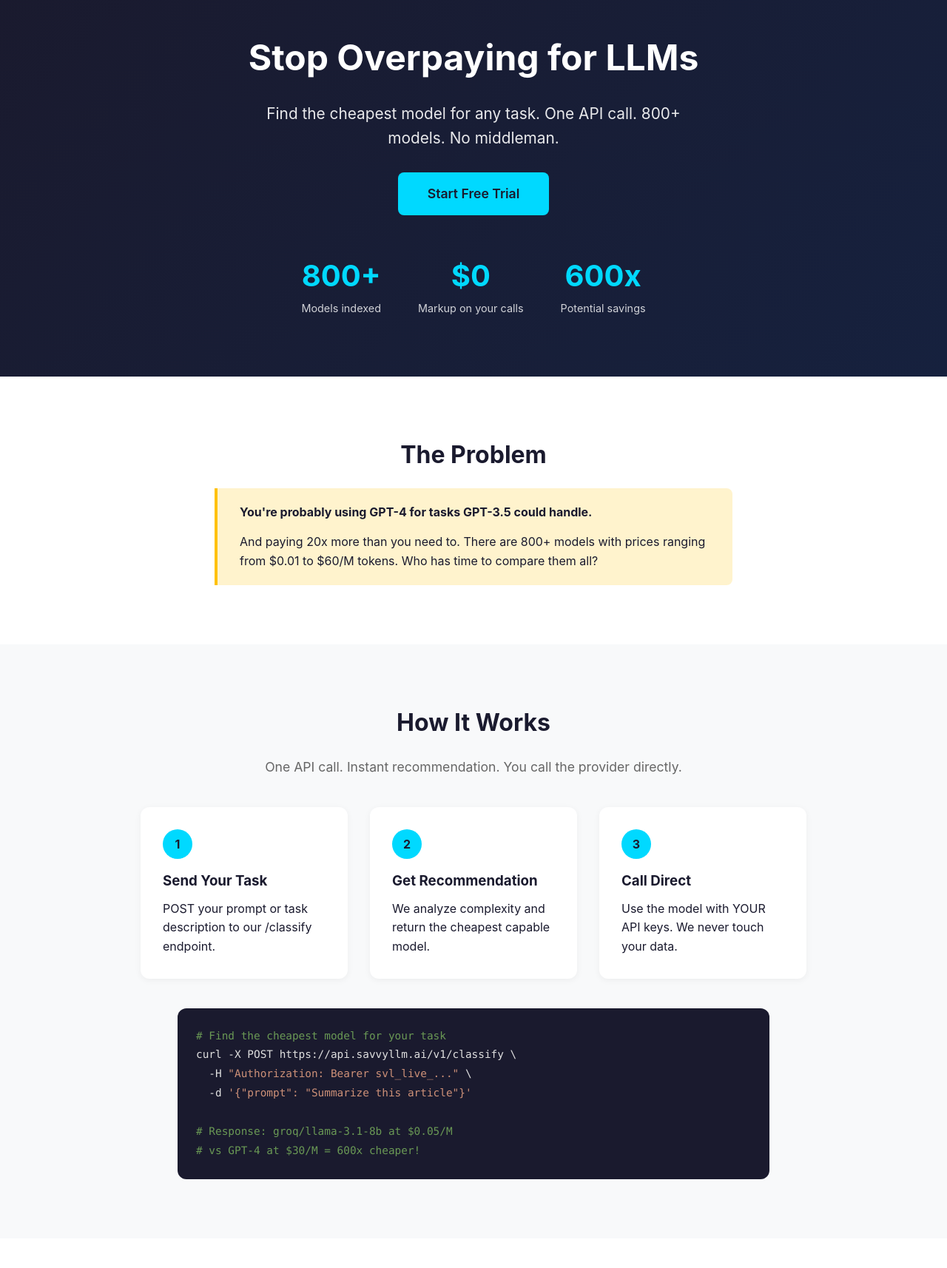
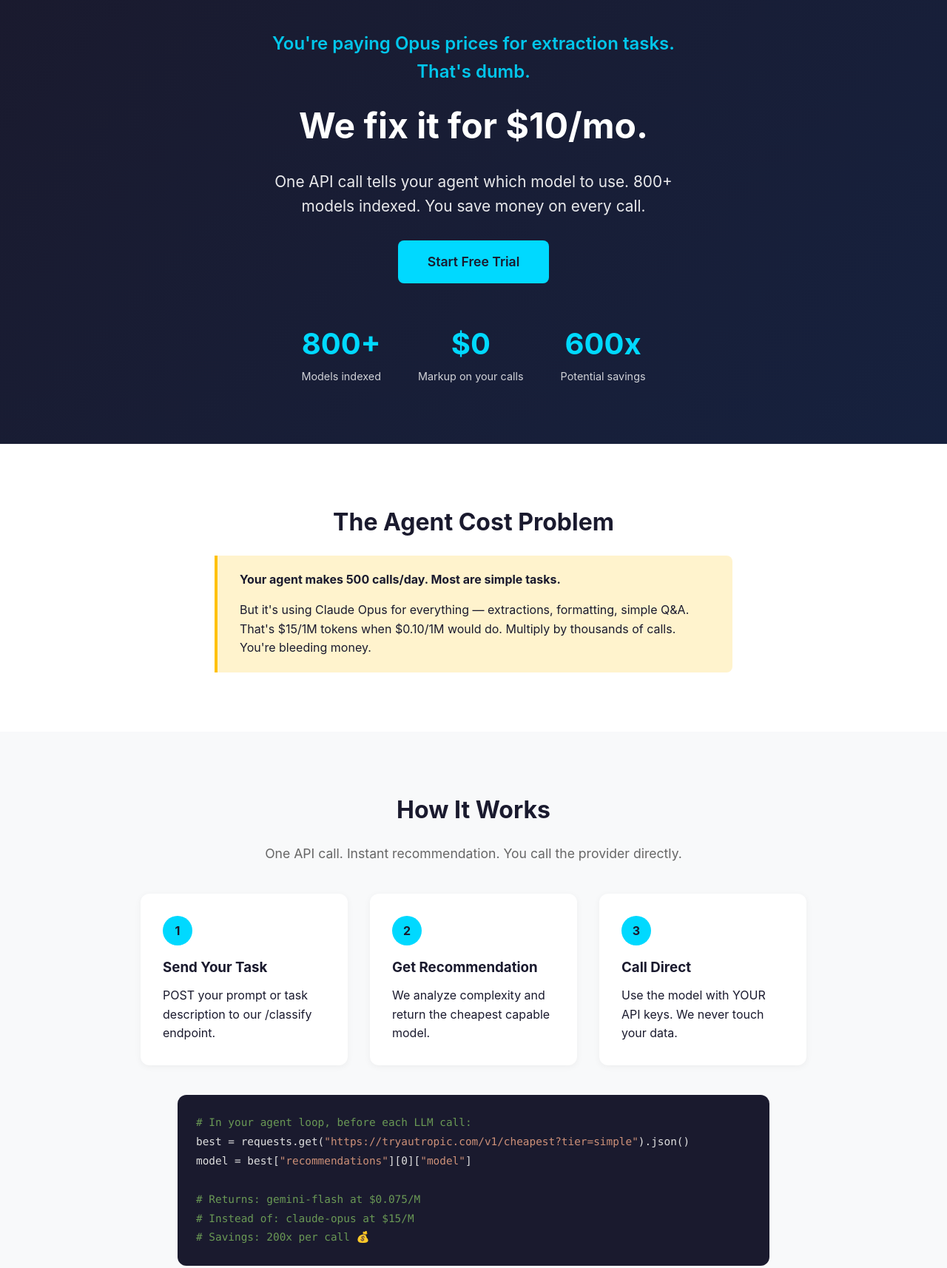
Before and after one commit to tlkc888-Jenkins/llm-arbitrage-api, a website: page marketing/index.html in a window 1280 px wide. Shown: the part 40-1754 px from the top of the page at 74% size. Drawn offline with Linux system fonts and the light colour scheme.

Commit message:
Sharpen messaging: 'Opus prices for extraction tasks. That's dumb.'

```diff
--- a/marketing/index.html
+++ b/marketing/index.html
@@ -26,6 +26,12 @@
             font-size: 3rem;
             margin-bottom: 20px;
             font-weight: 700;
+        }
+        .hero .tagline {
+            font-size: 1.5rem;
+            color: #00d9ff;
+            margin-bottom: 15px;
+            font-weight: 600;
         }
         .hero p {
             font-size: 1.3rem;
@@ -215,8 +221,9 @@
 <body>
     <section class="hero">
         <div class="container">
-            <h1>Stop Overpaying for LLMs</h1>
-            <p>Find the cheapest model for any task. One API call. 800+ models. No middleman.</p>
+            <p class="tagline">You're paying Opus prices for extraction tasks. That's dumb.</p>
+            <h1>We fix it for $10/mo.</h1>
+            <p>One API call tells your agent which model to use. 800+ models indexed. You save money on every call.</p>
             <a href="#pricing" class="cta-button">Start Free Trial</a>
             <div class="hero-stats">
                 <div class="stat">
@@ -237,10 +244,10 @@
 
     <section class="problem">
         <div class="container">
-            <h2>The Problem</h2>
+            <h2>The Agent Cost Problem</h2>
             <div class="problem-box">
-                <p><strong>You're probably using GPT-4 for tasks GPT-3.5 could handle.</strong></p>
-                <p style="margin-top: 15px;">And paying 20x more than you need to. There are 800+ models with prices ranging from $0.01 to $60/M tokens. Who has time to compare them all?</p>
+                <p><strong>Your agent makes 500 calls/day. Most are simple tasks.</strong></p>
+                <p style="margin-top: 15px;">But it's using Claude Opus for everything — extractions, formatting, simple Q&A. That's $15/1M tokens when $0.10/1M would do. Multiply by thousands of calls. You're bleeding money.</p>
             </div>
         </div>
     </section>
@@ -267,12 +274,12 @@
                 </div>
             </div>
             <div class="code-example">
-                <span class="code-comment"># Find the cheapest model for your task</span><br>
-                curl -X POST https://api.savvyllm.ai/v1/classify \<br>
-                &nbsp;&nbsp;-H <span class="code-string">"Authorization: Bearer svl_live_..."</span> \<br>
-                &nbsp;&nbsp;-d <span class="code-string">'{"prompt": "Summarize this article"}'</span><br><br>
-                <span class="code-comment"># Response: groq/llama-3.1-8b at $0.05/M</span><br>
-                <span class="code-comment"># vs GPT-4 at $30/M = 600x cheaper!</span>
+                <span class="code-comment"># In your agent loop, before each LLM call:</span><br>
+                best = requests.get(<span class="code-string">"https://tryautropic.com/v1/cheapest?tier=simple"</span>).json()<br>
+                model = best[<span class="code-string">"recommendations"</span>][0][<span class="code-string">"model"</span>]<br><br>
+                <span class="code-comment"># Returns: gemini-flash at $0.075/M</span><br>
+                <span class="code-comment"># Instead of: claude-opus at $15/M</span><br>
+                <span class="code-comment"># Savings: 200x per call 💰</span>
             </div>
         </div>
     </section>
```
Also changed, not shown: README.md.
